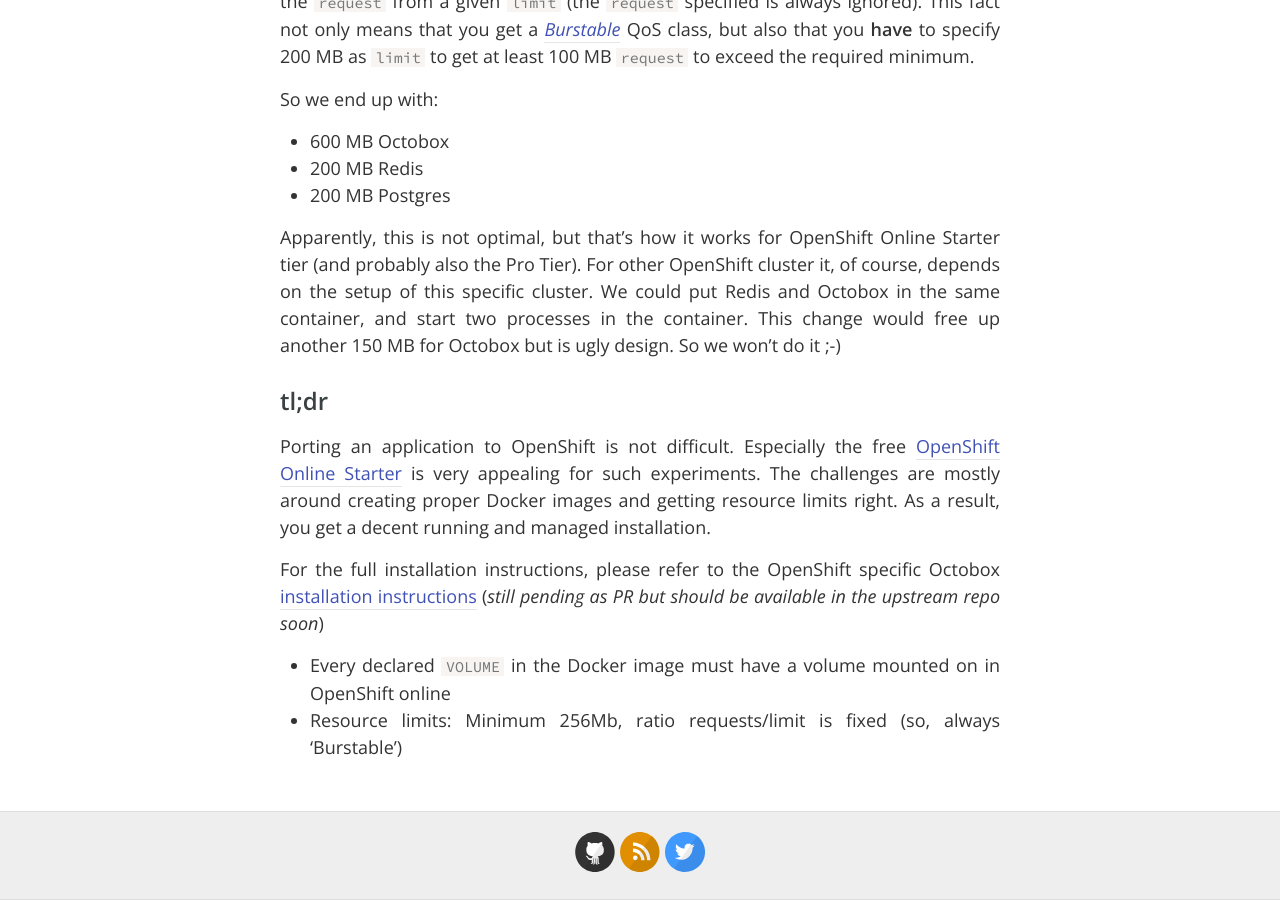
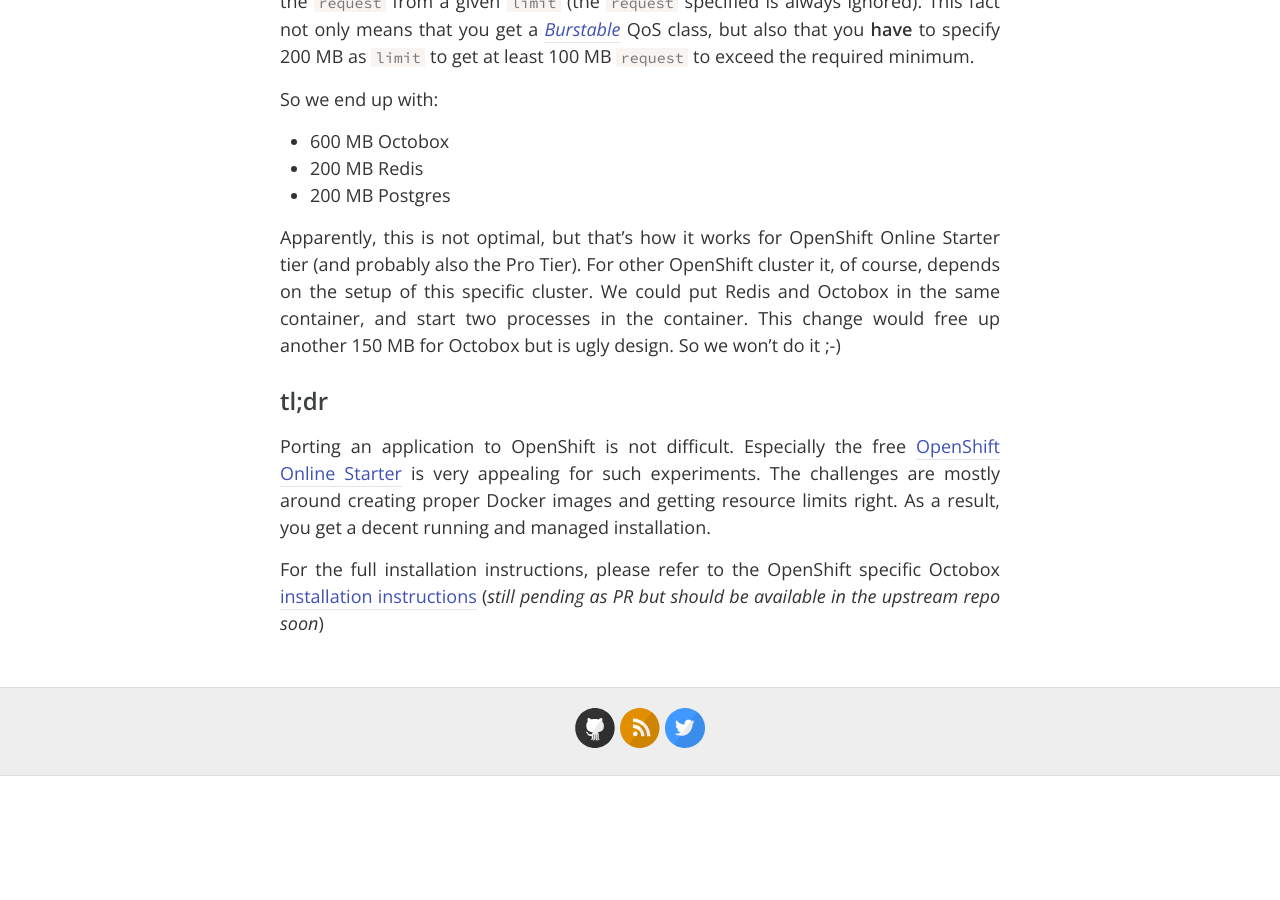
Before and after one commit to rhuss/rhuss.github.io, a Jekyll site: the page built from _posts/2018-03-25-octobox-oso.md, in a window 1280 px wide and 900 px high, scrolled down 3235 px. Built offline with Jekyll 4.4.1, drawn with Linux system fonts in a browser that asks for light colours; nearby versions of some CDN libraries; comment, search, counter and statistics services are not loaded; after the commit the page ends 4011 px from its top, so only the background shows below that.

Commit message:
minor fix

```diff
--- a/_posts/2018-03-25-octobox-oso.md
+++ b/_posts/2018-03-25-octobox-oso.md
@@ -107,9 +107,6 @@ As a result, you get a decent running and managed installation.
 
 For the full installation instructions, please refer to the OpenShift specific Octobox [installation instructions][octobox-openshift-installation] (_still pending as PR but should be available in the upstream repo soon_)
 
-* Every declared `VOLUME` in the Docker image must have a volume mounted on in OpenShift online
-* Resource limits: Minimum 256Mb, ratio requests/limit is fixed (so, always 'Burstable')
-
 [openshift-online]: https://www.openshift.com/pricing/index.html
 [octobox]: https://github.com/octobox/octobox
 [openshift-image-guidelines]: https://docs.openshift.org/latest/creating_images/guidelines.html
```
